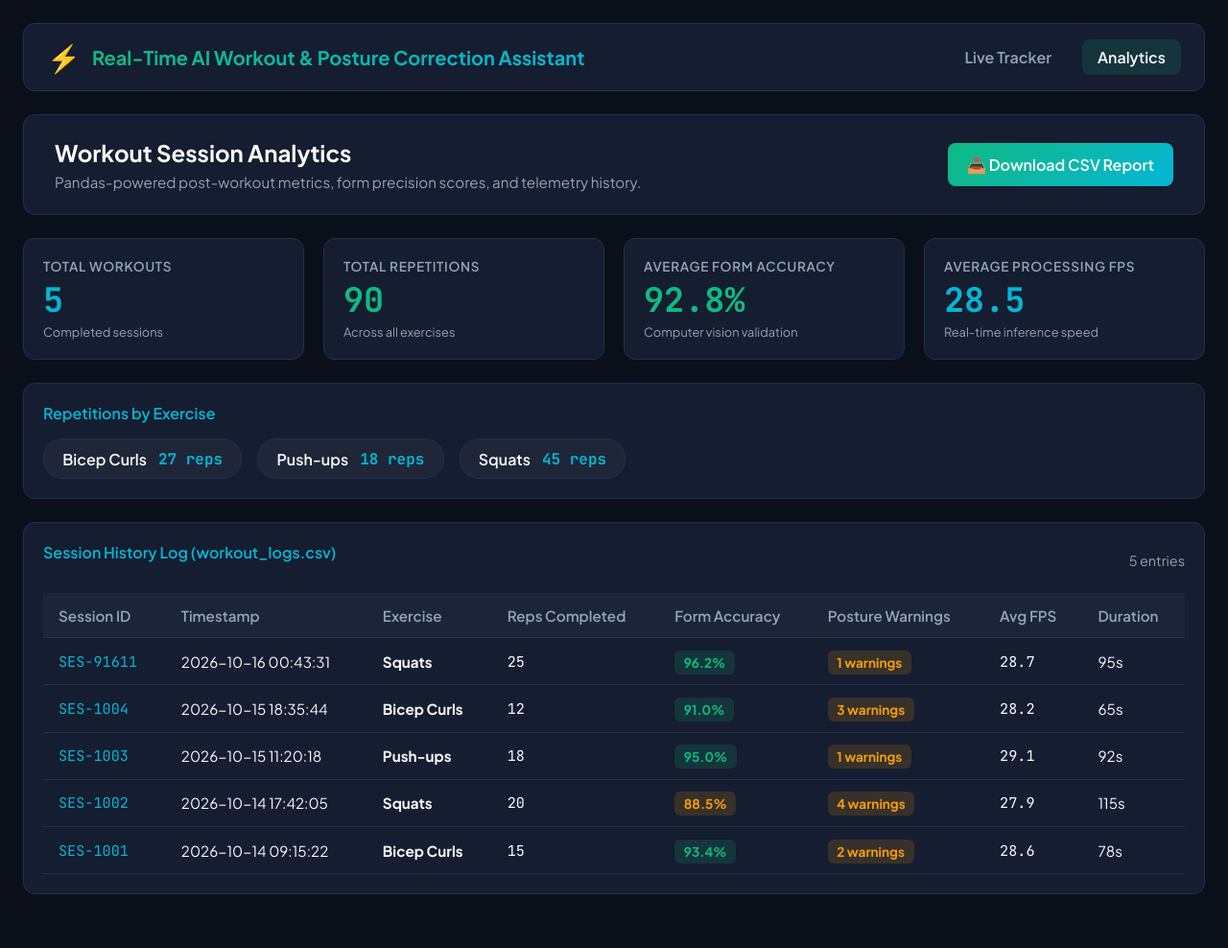
After one commit to kunalsoni20/realtime-ai-posture-assistant, a Flask app: page /analytics in a window 1280 px wide. The commit adds this page. Shown: the whole page at 96% size. Run offline with Flask 3, Linux system fonts and the light colour scheme.

Commit message:
feat: add Pandas workout session analytics logger and FPS overlay

```diff
--- a/app.py
+++ b/app.py
@@ -1,12 +1,15 @@
 import cv2
 import time
-from flask import Flask, render_template, Response, request, jsonify
+import os
+from flask import Flask, render_template, Response, request, jsonify, send_file
 from pose_detector import PoseDetector
 from exercises import BicepCurlDetector, SquatDetector, PushupDetector
+from hud_overlay import HUDOverlay
+import session_logger
 
 app = Flask(__name__)
 
-# Exercise detector instances
+# Initialize exercise detectors
 exercise_detectors = {
     "bicep_curls": BicepCurlDetector(),
     "squats": SquatDetector(),
@@ -16,6 +19,13 @@ exercise_detectors = {
 current_exercise_name = "bicep_curls"
 active_detector = exercise_detectors[current_exercise_name]
 
+# Active session tracking
+session_state = {
+    "is_active": False,
+    "start_time": time.time(),
+    "fps_history": []
+}
+
 current_stats = {
     "exercise": "Bicep Curls",
     "exercise_key": "bicep_curls",
@@ -24,18 +34,21 @@ current_stats = {
     "feedback": "READY",
     "angle": 0.0,
     "accuracy": 100.0,
-    "fps": 0.0
+    "fps": 0.0,
+    "is_active": False
 }
 
 pose_detector = PoseDetector()
+session_logger.init_logger()
 
 
 def generate_frames():
-    """Generates MJPEG video stream with real-time pose estimation and exercise processing."""
-    global current_stats, active_detector
+    """Generates MJPEG video stream with MediaPipe pose tracking and 25+ FPS HUD overlay."""
+    global current_stats, active_detector, session_state
     cap = cv2.VideoCapture(0)
 
     prev_time = time.time()
+    fps_smooth = 28.0
 
     while True:
         success, frame = cap.read()
@@ -55,14 +68,29 @@ def generate_frames():
                 current_stats["angle"] = metrics["angle"]
                 current_stats["accuracy"] = metrics["accuracy"]
 
-        # FPS calculation
+        # Real-time FPS calculation
         curr_time = time.time()
-        fps = 1.0 / (curr_time - prev_time) if (curr_time - prev_time) > 0 else 30.0
+        instant_fps = 1.0 / (curr_time - prev_time) if (curr_time - prev_time) > 0 else 30.0
         prev_time = curr_time
-        current_stats["fps"] = round(fps, 1)
+        fps_smooth = 0.85 * fps_smooth + 0.15 * instant_fps
+        current_stats["fps"] = round(fps_smooth, 1)
 
-        # Encode to JPEG
-        ret, buffer = cv2.imencode('.jpg', frame)
+        if session_state["is_active"]:
+            session_state["fps_history"].append(fps_smooth)
+
+        # Render 25+ FPS HUD Overlay on frame
+        frame = HUDOverlay.render(
+            frame=frame,
+            exercise_name=active_detector.name,
+            reps=current_stats["reps"],
+            stage=current_stats["stage"],
+            feedback=current_stats["feedback"],
+            angle=current_stats["angle"],
+            fps=fps_smooth
+        )
+
+        # Encode frame as JPEG
+        ret, buffer = cv2.imencode('.jpg', frame, [int(cv2.IMWRITE_JPEG_QUALITY), 85])
         if not ret:
             continue
 
@@ -77,6 +105,14 @@ def index():
     return render_template('index.html')
 
 
+@app.route('/analytics')
+def analytics():
+    """Render Pandas workout session analytics page."""
+    metrics = session_logger.get_summary_metrics()
+    sessions = session_logger.get_recent_sessions(limit=50)
+    return render_template('analytics.html', metrics=metrics, sessions=sessions)
+
+
 @app.route('/video_feed')
 def video_feed():
     """Video streaming route for MJPEG feed."""
@@ -86,7 +122,7 @@ def video_feed():
 
 @app.route('/api/select_exercise', methods=['POST'])
 def select_exercise():
-    """Switch active exercise and reset metrics."""
+    """Switch active exercise and reset counters."""
     global current_exercise_name, active_detector, current_stats
     data = request.get_json() or {}
     exercise_key = data.get('exercise', 'bicep_curls')
@@ -107,11 +143,69 @@ def select_exercise():
     return jsonify({"status": "success", "exercise": current_stats["exercise"]})
 
 
+@app.route('/api/session/start', methods=['POST'])
+def start_session():
+    """Start timing and recording a new workout session."""
+    global session_state
+    session_state["is_active"] = True
+    session_state["start_time"] = time.time()
+    session_state["fps_history"] = []
+    current_stats["is_active"] = True
+    active_detector.reset()
+    return jsonify({"status": "started", "exercise": active_detector.name})
+
+
+@app.route('/api/session/end', methods=['POST'])
+def end_session():
+    """End current workout session and persist record via Pandas."""
+    global session_state
+    duration = int(time.time() - session_state["start_time"])
+    session_state["is_active"] = False
+    current_stats["is_active"] = False
+
+    fps_list = session_state["fps_history"]
+    avg_fps = sum(fps_list) / len(fps_list) if fps_list else current_stats["fps"]
+
+    log_entry = session_logger.log_workout_session(
+        exercise=active_detector.name,
+        reps_completed=active_detector.reps,
+        accuracy_score=active_detector.get_accuracy_score(),
+        posture_warnings=active_detector.warning_count,
+        avg_fps=avg_fps,
+        duration_seconds=duration
+    )
+
+    return jsonify({"status": "logged", "session": log_entry})
+
+
+@app.route('/api/session/reset', methods=['POST'])
+def reset_session():
+    """Reset current counter."""
+    active_detector.reset()
+    current_stats["reps"] = 0
+    current_stats["stage"] = "up"
+    current_stats["feedback"] = "READY"
+    current_stats["angle"] = 0.0
+    current_stats["accuracy"] = 100.0
+    return jsonify({"status": "reset"})
+
+
 @app.route('/api/stats')
 def get_stats():
     """Return live metrics in JSON for frontend HUD."""
     return jsonify(current_stats)
 
 
+@app.route('/api/export-logs')
+def export_logs():
+    """Export workout session logs as CSV attachment."""
+    return send_file(
+        session_logger.CSV_FILE_PATH,
+        mimetype='text/csv',
+        as_attachment=True,
+        download_name='workout_logs.csv'
+    )
+
+
 if __name__ == '__main__':
     app.run(host='0.0.0.0', port=5000, debug=False)
--- a/static/css/style.css
+++ b/static/css/style.css
@@ -176,3 +176,184 @@ body.dark-theme {
     background: rgba(16, 185, 129, 0.2);
     color: var(--accent-emerald);
 }
+
+/* Analytics Dashboard Styles */
+.analytics-hero {
+    display: flex;
+    justify-content: space-between;
+    align-items: center;
+    background: var(--bg-card);
+    border: 1px solid var(--border-color);
+    border-radius: 12px;
+    padding: 1.5rem 2rem;
+    margin-bottom: 1.5rem;
+}
+
+.analytics-hero h2 {
+    font-size: 1.5rem;
+    font-weight: 700;
+    color: var(--text-primary);
+    margin-bottom: 0.35rem;
+}
+
+.analytics-hero p {
+    color: var(--text-muted);
+    font-size: 0.95rem;
+}
+
+.kpi-grid {
+    display: grid;
+    grid-template-columns: repeat(auto-fit, minmax(220px, 1fr));
+    gap: 1.25rem;
+    margin-bottom: 1.5rem;
+}
+
+.kpi-card {
+    display: flex;
+    flex-direction: column;
+    padding: 1.25rem;
+}
+
+.kpi-label {
+    font-size: 0.85rem;
+    color: var(--text-muted);
+    text-transform: uppercase;
+    letter-spacing: 0.05em;
+    font-weight: 600;
+    margin-bottom: 0.5rem;
+}
+
+.kpi-value {
+    font-size: 2.2rem;
+    font-weight: 800;
+    font-family: 'JetBrains Mono', monospace;
+    line-height: 1.1;
+    margin-bottom: 0.35rem;
+}
+
+.kpi-subtext {
+    font-size: 0.8rem;
+    color: var(--text-muted);
+}
+
+.text-cyan {
+    color: var(--accent-cyan);
+}
+
+.text-emerald {
+    color: var(--accent-emerald);
+}
+
+.font-mono {
+    font-family: 'JetBrains Mono', monospace;
+}
+
+.breakdown-section {
+    margin-bottom: 1.5rem;
+}
+
+.breakdown-pills {
+    display: flex;
+    flex-wrap: wrap;
+    gap: 1rem;
+    margin-top: 1rem;
+}
+
+.pill-stat {
+    display: flex;
+    align-items: center;
+    gap: 0.75rem;
+    background: rgba(255, 255, 255, 0.04);
+    border: 1px solid var(--border-color);
+    padding: 0.6rem 1.2rem;
+    border-radius: 20px;
+}
+
+.pill-name {
+    font-weight: 600;
+    color: var(--text-primary);
+}
+
+.pill-count {
+    font-family: 'JetBrains Mono', monospace;
+    font-weight: 700;
+    color: var(--accent-cyan);
+}
+
+.table-card {
+    margin-bottom: 2rem;
+}
+
+.table-header-group {
+    display: flex;
+    justify-content: space-between;
+    align-items: center;
+    margin-bottom: 1rem;
+}
+
+.log-count {
+    color: var(--text-muted);
+    font-size: 0.9rem;
+}
+
+.table-responsive {
+    overflow-x: auto;
+}
+
+.analytics-table {
+    width: 100%;
+    border-collapse: collapse;
+    font-size: 0.95rem;
+    text-align: left;
+}
+
+.analytics-table th {
+    padding: 0.85rem 1rem;
+    background: rgba(255, 255, 255, 0.03);
+    color: var(--text-muted);
+    font-weight: 600;
+    border-bottom: 1px solid var(--border-color);
+}
+
+.analytics-table td {
+    padding: 0.85rem 1rem;
+    border-bottom: 1px solid var(--border-color);
+}
+
+.analytics-table tbody tr:hover {
+    background: rgba(255, 255, 255, 0.02);
+}
+
+.badge-success {
+    background: rgba(16, 185, 129, 0.15);
+    color: var(--accent-emerald);
+}
+
+.badge-warning {
+    background: rgba(245, 158, 11, 0.15);
+    color: #f59e0b;
+}
+
+.badge-danger {
+    background: rgba(239, 68, 68, 0.15);
+    color: var(--accent-danger);
+}
+
+.btn-primary {
+    background: linear-gradient(135deg, #10b981, #06b6d4);
+    color: #fff;
+    text-decoration: none;
+    display: inline-flex;
+    align-items: center;
+    gap: 0.5rem;
+    padding: 0.75rem 1.25rem;
+    border-radius: 8px;
+    font-weight: 600;
+    border: none;
+    cursor: pointer;
+    transition: opacity 0.2s;
+}
+
+.btn-primary:hover {
+    opacity: 0.9;
+}
--- /dev/null
+++ b/templates/analytics.html
@@ -0,0 +1,131 @@
+<!DOCTYPE html>
+<html lang="en">
+<head>
+    <meta charset="UTF-8">
+    <meta name="viewport" content="width=device-width, initial-scale=1.0">
+    <title>Workout Analytics | Real-Time AI Workout & Posture Correction Assistant</title>
+    <link rel="stylesheet" href="{{ url_for('static', filename='css/style.css') }}">
+    <link rel="preconnect" href="https://fonts.googleapis.com">
+    <link rel="preconnect" href="https://fonts.gstatic.com" crossorigin>
+    <link href="https://fonts.googleapis.com/css2?family=Plus+Jakarta+Sans:wght@400;500;600;700;800&family=JetBrains+Mono:wght@400;500;700&display=swap" rel="stylesheet">
+</head>
+<body class="dark-theme">
+    <div class="app-container">
+        <header class="app-header">
+            <div class="logo-group">
+                <span class="logo-icon">⚡</span>
+                <h1>Real-Time AI Workout & Posture Correction Assistant</h1>
+            </div>
+            <nav class="header-nav">
+                <a href="/" class="nav-link">Live Tracker</a>
+                <a href="/analytics" class="nav-link active">Analytics</a>
+            </nav>
+        </header>
+
+        <section class="analytics-hero">
+            <div class="hero-text">
+                <h2>Workout Session Analytics</h2>
+                <p>Pandas-powered post-workout metrics, form precision scores, and telemetry history.</p>
+            </div>
+            <div class="hero-actions">
+                <a href="/api/export-logs" class="btn btn-primary" download>
+                    📥 Download CSV Report
+                </a>
+            </div>
+        </section>
+
+        <!-- KPI Metric Cards -->
+        <section class="kpi-grid">
+            <div class="card kpi-card">
+                <span class="kpi-label">Total Workouts</span>
+                <span class="kpi-value text-cyan">{{ metrics.total_workouts }}</span>
+                <span class="kpi-subtext">Completed sessions</span>
+            </div>
+            <div class="card kpi-card">
+                <span class="kpi-label">Total Repetitions</span>
+                <span class="kpi-value text-emerald">{{ metrics.total_reps }}</span>
+                <span class="kpi-subtext">Across all exercises</span>
+            </div>
+            <div class="card kpi-card">
+                <span class="kpi-label">Average Form Accuracy</span>
+                <span class="kpi-value text-emerald">{{ metrics.avg_accuracy }}%</span>
+                <span class="kpi-subtext">Computer vision validation</span>
+            </div>
+            <div class="card kpi-card">
+                <span class="kpi-label">Average Processing FPS</span>
+                <span class="kpi-value text-cyan">{{ metrics.avg_fps }}</span>
+                <span class="kpi-subtext">Real-time inference speed</span>
+            </div>
+        </section>
+
+        <!-- Exercise Rep Breakdown -->
+        {% if metrics.exercise_breakdown %}
+        <section class="card breakdown-section">
+            <h3>Repetitions by Exercise</h3>
+            <div class="breakdown-pills">
+                {% for ex, reps in metrics.exercise_breakdown.items() %}
+                <div class="pill-stat">
+                    <span class="pill-name">{{ ex }}</span>
+                    <span class="pill-count">{{ reps }} reps</span>
+                </div>
+                {% endfor %}
+            </div>
+        </section>
+        {% endif %}
+
+        <!-- Sessions Data Table -->
+        <section class="card table-card">
+            <div class="table-header-group">
+                <h3>Session History Log (workout_logs.csv)</h3>
+                <span class="log-count">{{ sessions|length }} entries</span>
+            </div>
+            <div class="table-responsive">
+                <table class="analytics-table">
+                    <thead>
+                        <tr>
+                            <th>Session ID</th>
+                            <th>Timestamp</th>
+                            <th>Exercise</th>
+                            <th>Reps Completed</th>
+                            <th>Form Accuracy</th>
+                            <th>Posture Warnings</th>
+                            <th>Avg FPS</th>
+                            <th>Duration</th>
+                        </tr>
+                    </thead>
+                    <tbody>
+                        {% if sessions %}
+                            {% for s in sessions %}
+                            <tr>
+                                <td class="font-mono text-cyan">{{ s.session_id }}</td>
+                                <td class="text-muted">{{ s.timestamp }}</td>
+                                <td><strong>{{ s.exercise }}</strong></td>
+                                <td class="font-mono">{{ s.reps_completed }}</td>
+                                <td>
+                                    <span class="badge {% if s.accuracy_score >= 90 %}badge-success{% elif s.accuracy_score >= 75 %}badge-warning{% else %}badge-danger{% endif %}">
+                                        {{ s.accuracy_score }}%
+                                    </span>
+                                </td>
+                                <td>
+                                    {% if s.posture_warnings > 0 %}
+                                        <span class="badge badge-warning">{{ s.posture_warnings }} warnings</span>
+                                    {% else %}
+                                        <span class="badge badge-success">Flawless</span>
+                                    {% endif %}
+                                </td>
+                                <td class="font-mono text-muted">{{ s.avg_fps }}</td>
+                                <td class="text-muted">{{ s.duration_seconds }}s</td>
+                            </tr>
+                            {% endfor %}
+                        {% else %}
+                            <tr>
+                                <td colspan="8" class="text-center text-muted">No workout sessions recorded yet. Start a workout to generate logs!</td>
+                            </tr>
+                        {% endif %}
+                    </tbody>
+                </table>
+            </div>
+        </section>
+    </div>
+</body>
+</html>
--- /dev/null
+++ b/workout_logs.csv
@@ -0,0 +1,6 @@
+session_id,timestamp,exercise,reps_completed,accuracy_score,posture_warnings,avg_fps,duration_seconds
+SES-1001,2026-10-14 09:15:22,Bicep Curls,15,93.4,2,28.6,78
+SES-1002,2026-10-14 17:42:05,Squats,20,88.5,4,27.9,115
+SES-1003,2026-10-15 11:20:18,Push-ups,18,95.0,1,29.1,92
+SES-1004,2026-10-15 18:35:44,Bicep Curls,12,91.0,3,28.2,65
+SES-91611,2026-10-16 00:43:31,Squats,25,96.2,1,28.7,95
```
Also changed, not shown: hud_overlay.py (added, +84 -0 lines), session_logger.py (added, +157 -0 lines).
